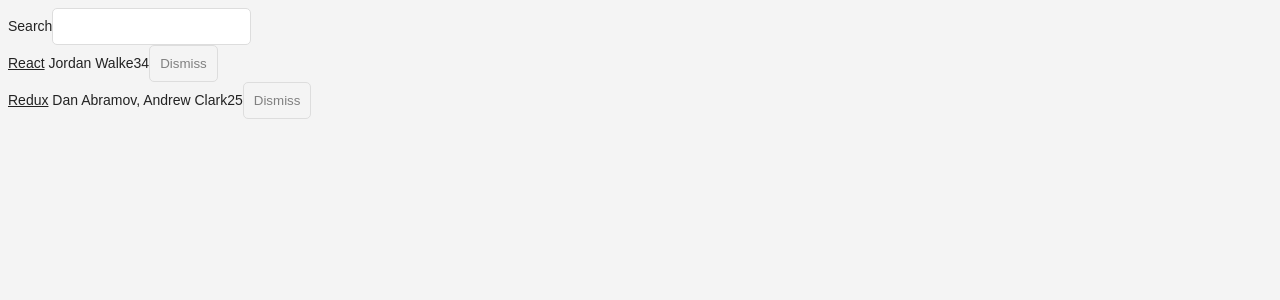
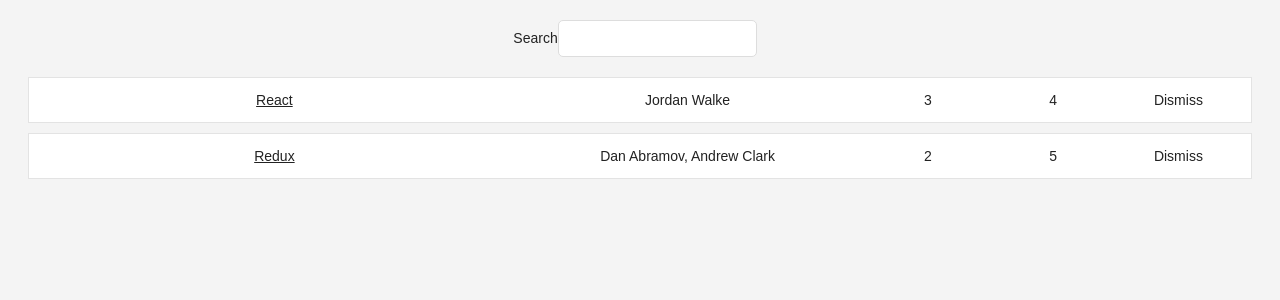
Before and after one commit to Wagar1/ReactAppFromBook, a React (Create React App) app: page / in a window 1280 px wide. Shown: the top 300 px of the page. Built offline with nearby package versions, Linux system fonts and the light colour scheme.

Commit message:
some design changes

```diff
--- a/src/App.js
+++ b/src/App.js
@@ -30,7 +30,8 @@
   render(){
     const { searchTerm, list } = this.state;
     return (
-      <div className="App">
+      <div className="page">
+        <div className="interactions">
           <Search
             value={searchTerm}
             onChange={this.onSearchChange}
@@ -42,6 +43,7 @@
             pattern={searchTerm}
             onDismiss={this.onDismiss}
           />
+        </div>
     </div>
     );
   }
@@ -55,17 +57,23 @@
 
 class Table extends Component {
   render() {
+    const largeColumn = { width: '40%', };
+    const midColumn = { width: '30%', };
+    const smallColumn = { width: '10%', };
     const { list, pattern, onDismiss } = this.props;
     return (
-      <div>
+      <div className="table">
         { list.filter(isSearched(pattern)).map(item =>
-          <div key={item.objectID}>
-            <span> <a href={item.url}>{item.title}</a> </span>
-            <span>{item.author}</span>
-            <span>{item.num_comments}</span>
-            <span>{item.points}</span>
-            <span>
-              <Button onClick={() => onDismiss(item.objectID)}> Dismiss </Button>
+          <div key={item.objectID} className="table-row">
+            <span style={largeColumn}> <a href={item.url}>{item.title}</a> </span>
+            <span style={midColumn}>{item.author}</span>
+            <span style={smallColumn}>{item.num_comments}</span>
+            <span style={smallColumn}>{item.points}</span>
+            <span style={smallColumn}>
+              <Button className="button-inline"
+                      onClick={() => onDismiss(item.objectID)}>
+                Dismiss
+              </Button>
             </span>
           </div> )
         }
```
Lines whose indentation alone changed are shown as unchanged.
